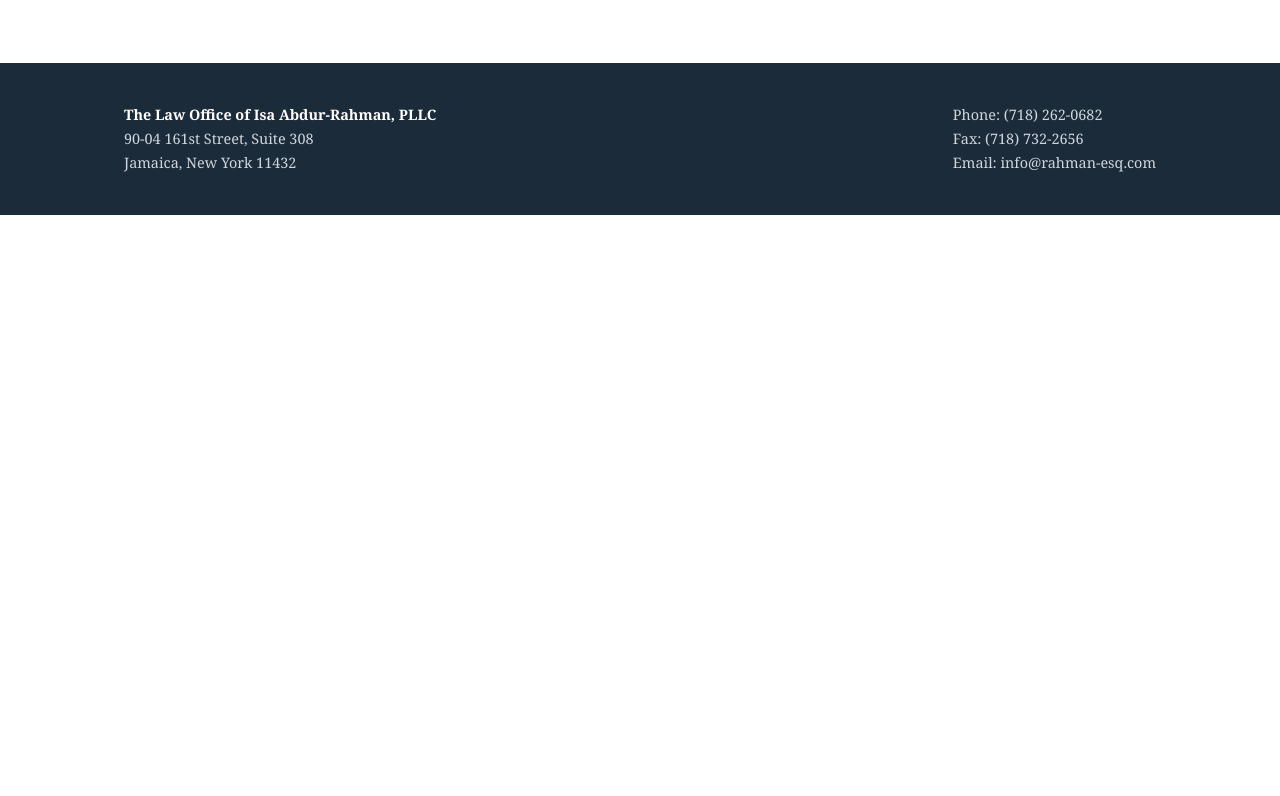
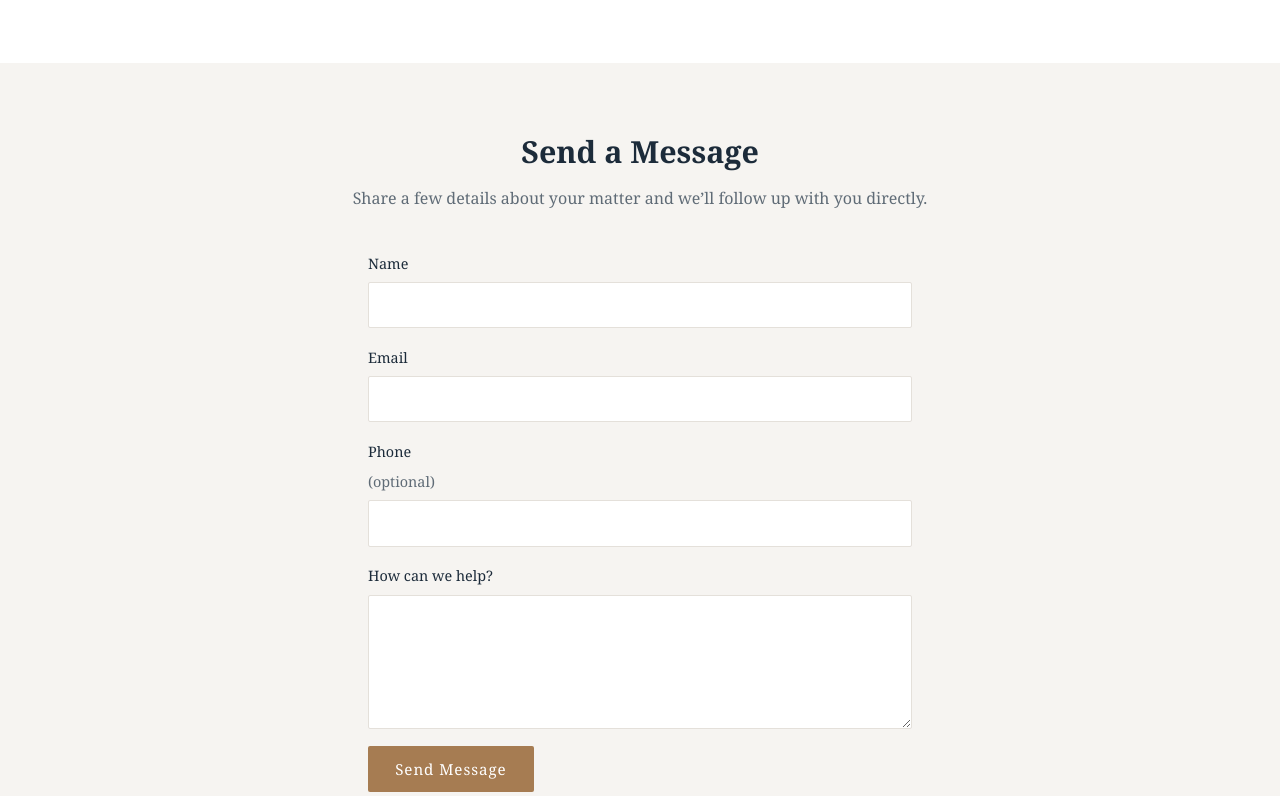
Before and after one commit to yariquinn/isaproject, a Next.js app: page /contact in a window 1280 px wide. Shown: the part 784-1580 px from the top of the page. Before the commit the page ends 999 px from the top, so only its background shows below. Built offline with nearby package versions, Linux system fonts and the light colour scheme; no server answers.

Commit message:
Add Supabase-backed contact form saving inquiries

```diff
--- /dev/null
+++ b/app/contact/ContactForm.tsx
@@ -0,0 +1,72 @@
+"use client";
+
+import { useState } from "react";
+import { supabase } from "@/lib/supabase";
+
+type Status = "idle" | "submitting" | "success" | "error";
+
+export default function ContactForm() {
+  const [status, setStatus] = useState<Status>("idle");
+  const [errorMsg, setErrorMsg] = useState("");
+
+  async function handleSubmit(e: React.FormEvent<HTMLFormElement>) {
+    e.preventDefault();
+    setStatus("submitting");
+    setErrorMsg("");
+
+    const form = e.currentTarget;
+    const data = new FormData(form);
+
+    const { error } = await supabase.from("inquiries").insert({
+      name: String(data.get("name") || "").trim(),
+      email: String(data.get("email") || "").trim(),
+      phone: String(data.get("phone") || "").trim() || null,
+      message: String(data.get("message") || "").trim(),
+    });
+
+    if (error) {
+      setStatus("error");
+      setErrorMsg("Something went wrong. Please call or email us instead.");
+      return;
+    }
+
+    form.reset();
+    setStatus("success");
+  }
+
+  if (status === "success") {
+    return (
+      <div className="form-note success">
+        Thank you &mdash; your message has been received. We&rsquo;ll be in touch
+        shortly.
+      </div>
+    );
+  }
+
+  return (
+    <form className="contact-form" onSubmit={handleSubmit}>
+      <label>
+        Name
+        <input type="text" name="name" required autoComplete="name" />
+      </label>
+      <label>
+        Email
+        <input type="email" name="email" required autoComplete="email" />
+      </label>
+      <label>
+        Phone <span className="optional">(optional)</span>
+        <input type="tel" name="phone" autoComplete="tel" />
+      </label>
+      <label>
+        How can we help?
+        <textarea name="message" rows={5} required />
+      </label>
+      <button type="submit" className="btn" disabled={status === "submitting"}>
+        {status === "submitting" ? "Sending…" : "Send Message"}
+      </button>
+      {status === "error" && (
+        <div className="form-note error">{errorMsg}</div>
+      )}
+    </form>
+  );
+}
--- a/app/contact/page.tsx
+++ b/app/contact/page.tsx
@@ -1,3 +1,5 @@
+import ContactForm from "./ContactForm";
+
 export const metadata = {
   title: "Contact – The Law Office of Isa Abdur-Rahman, PLLC",
 };
@@ -37,6 +39,19 @@
           </div>
         </div>
       </section>
+
+      <section className="block alt">
+        <div className="container">
+          <h2 className="section-title">Send a Message</h2>
+          <p className="section-sub">
+            Share a few details about your matter and we&rsquo;ll follow up with
+            you directly.
+          </p>
+          <div className="form-wrap">
+            <ContactForm />
+          </div>
+        </div>
+      </section>
     </main>
   );
 }
--- a/app/globals.css
+++ b/app/globals.css
@@ -205,6 +205,70 @@
   margin-bottom: 0.5rem;
 }
 
+/* Contact form */
+.form-wrap {
+  max-width: 34rem;
+  margin: 0 auto;
+}
+.contact-form {
+  display: flex;
+  flex-direction: column;
+  gap: 1.1rem;
+}
+.contact-form label {
+  display: flex;
+  flex-direction: column;
+  gap: 0.4rem;
+  font-size: 0.9rem;
+  color: var(--navy);
+}
+.contact-form .optional {
+  color: var(--muted);
+  font-weight: 400;
+}
+.contact-form input,
+.contact-form textarea {
+  font-family: Georgia, serif;
+  font-size: 1rem;
+  padding: 0.7rem 0.8rem;
+  border: 1px solid var(--border);
+  border-radius: 2px;
+  background: #fff;
+  color: var(--fg);
+}
+.contact-form input:focus,
+.contact-form textarea:focus {
+  outline: none;
+  border-color: var(--accent);
+}
+.contact-form button {
+  align-self: flex-start;
+  border: none;
+  cursor: pointer;
+}
+.contact-form button:disabled {
+  opacity: 0.6;
+  cursor: default;
+}
+.form-note {
+  padding: 0.9rem 1rem;
+  border-radius: 2px;
+  font-size: 0.95rem;
+}
+.form-note.success {
+  background: #eaf4ec;
+  border: 1px solid #bcdcc4;
+  color: #285d38;
+  text-align: center;
+  max-width: 34rem;
+  margin: 0 auto;
+}
+.form-note.error {
+  background: #fbecec;
+  border: 1px solid #e3bcbc;
+  color: #8a2b2b;
+}
+
 /* Footer */
 .site-footer {
   background: var(--navy);
--- /dev/null
+++ b/lib/supabase.ts
@@ -0,0 +1,15 @@
+import { createClient } from "@supabase/supabase-js";
+
+// Public Supabase config. These NEXT_PUBLIC_ values are embedded in the client
+// bundle by design — the publishable/anon key is meant to be public, and Row
+// Level Security is what protects the data. Env vars override the inlined
+// fallbacks so the build is self-sufficient in any environment.
+const supabaseUrl =
+  process.env.NEXT_PUBLIC_SUPABASE_URL ||
+  "https://wppgoukszayomglouwyq.supabase.co";
+
+const supabaseAnonKey =
+  process.env.NEXT_PUBLIC_SUPABASE_ANON_KEY ||
+  "sb_publishable_-5FP42cHrsN_5aIrCsXo3Q_UjjokROE";
+
+export const supabase = createClient(supabaseUrl, supabaseAnonKey);
--- a/package.json
+++ b/package.json
@@ -9,6 +9,7 @@
     "lint": "next lint"
   },
   "dependencies": {
+    "@supabase/supabase-js": "^2.45.4",
     "next": "14.2.5",
     "react": "^18.3.1",
     "react-dom": "^18.3.1"
```
Also changed, not shown: 1 other file (tests, documents, lock files or other folders).
